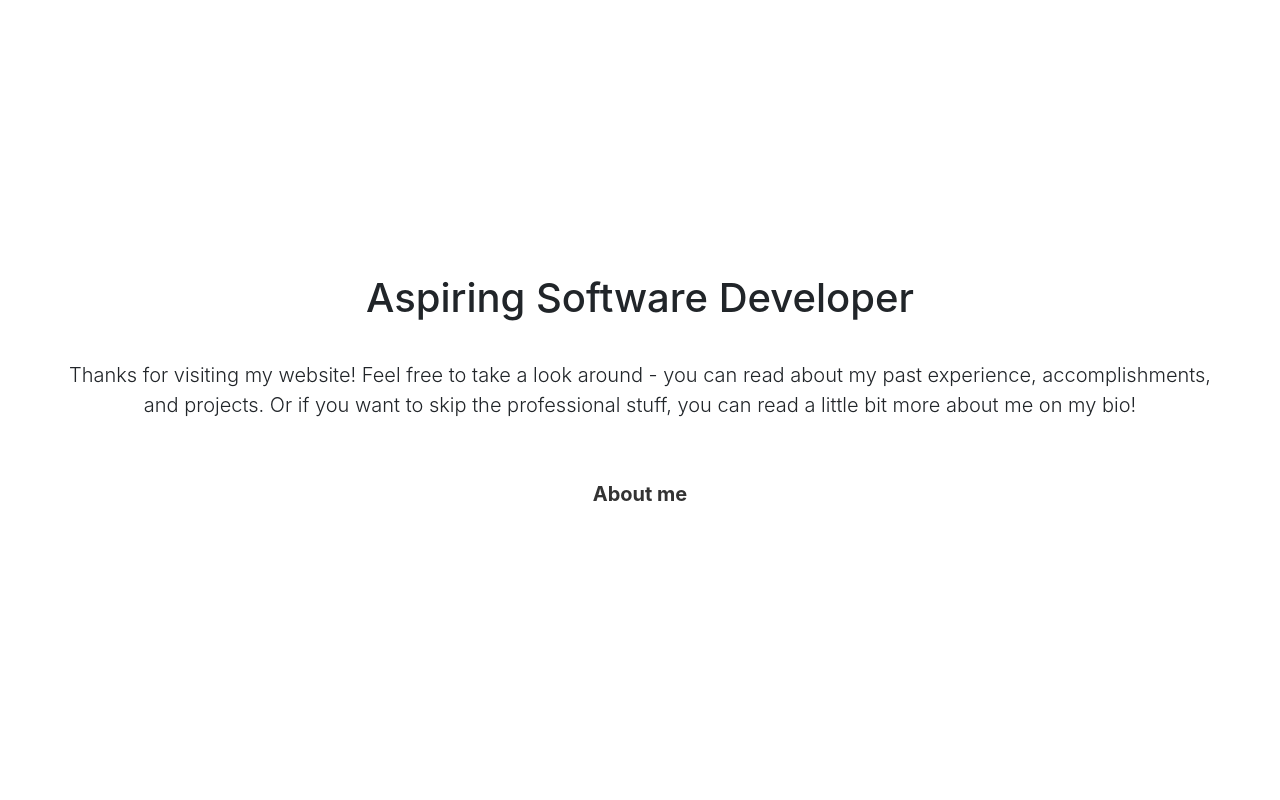
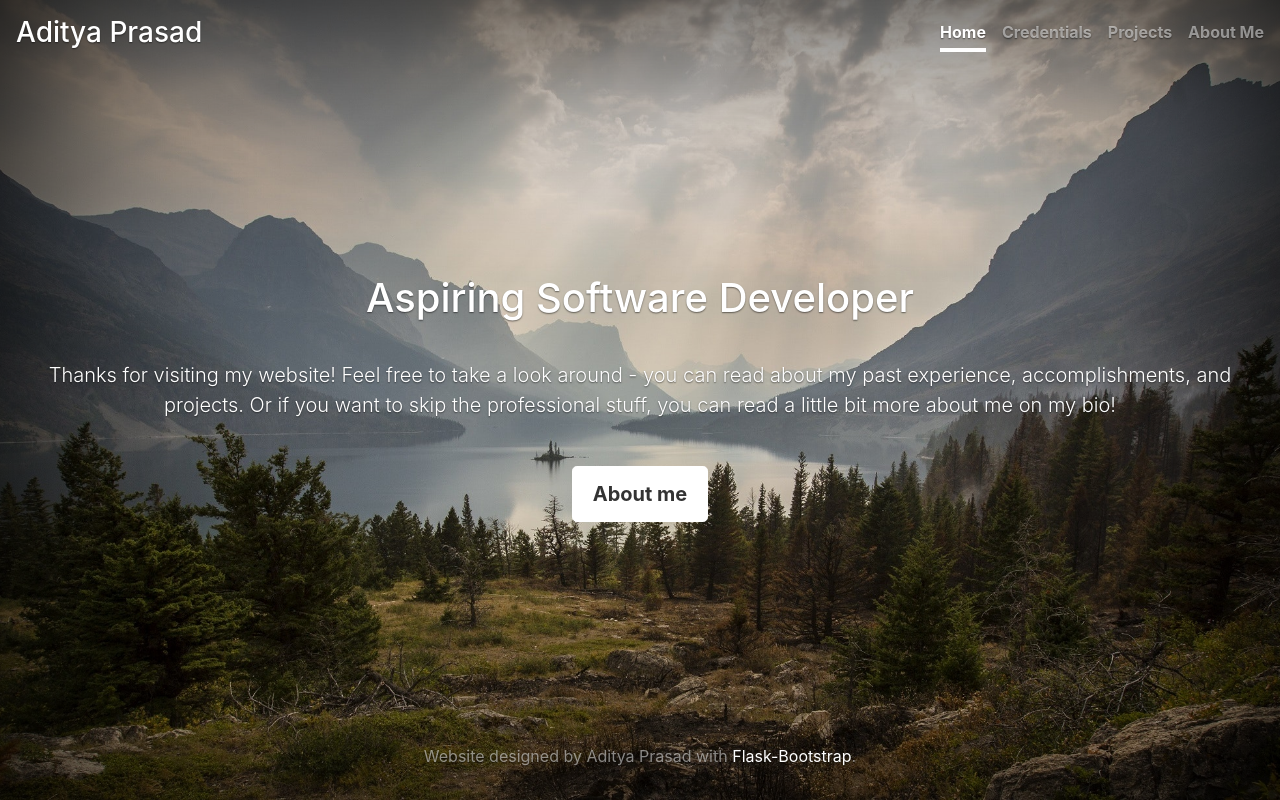
Before and after one commit to AdityaPrasad1/adityaprasad.me, a Flask app: page / in a window 1280 px wide. Run offline with Flask 2, Linux system fonts and the light colour scheme; some libraries are stand-ins or nearby versions.

Commit message:
reverted then changed css

```diff
--- a/app/static/css/cover.css
+++ b/app/static/css/cover.css
@@ -33,17 +33,18 @@ a:hover {
  * Base structure
  */
 
-#main-pad main {
+#main-pad {
     padding: 45px 10px 45px 10px;
 }
 
 html,
-body {
+body,
+#body-box {
   width: 100%;
   height: 100%;
 }
 
-#body-box body {
+#body-box {
   background: url(../img/bg.jpg) no-repeat center center fixed;
   -webkit-background-size: cover;
   -moz-background-size: cover;
@@ -55,6 +56,7 @@ body {
   color: #fff;
   text-shadow: 0 .05rem .1rem rgba(0, 0, 0, .5);
   box-shadow: inset 0 0 20rem rgba(0, 0, 0, 1);
+  overflow: auto;
 }
 
 .cover-container {
```
